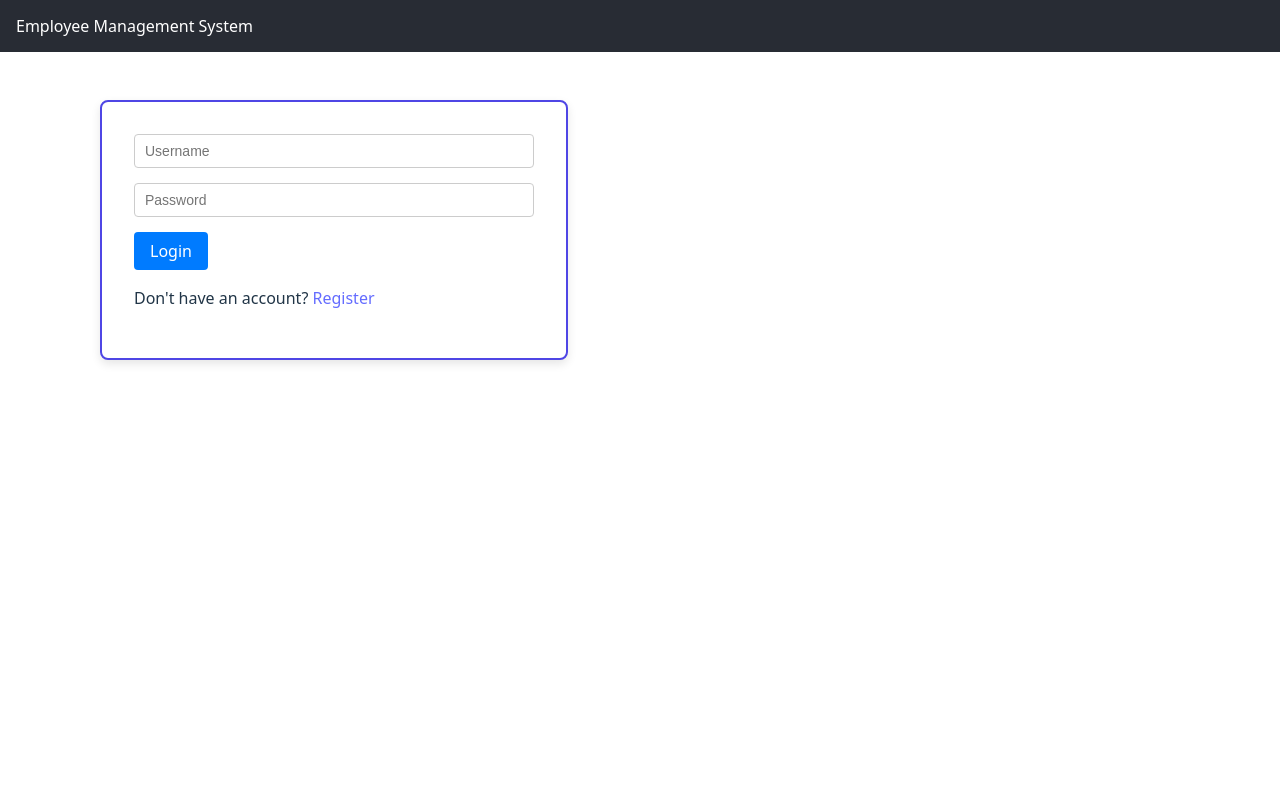
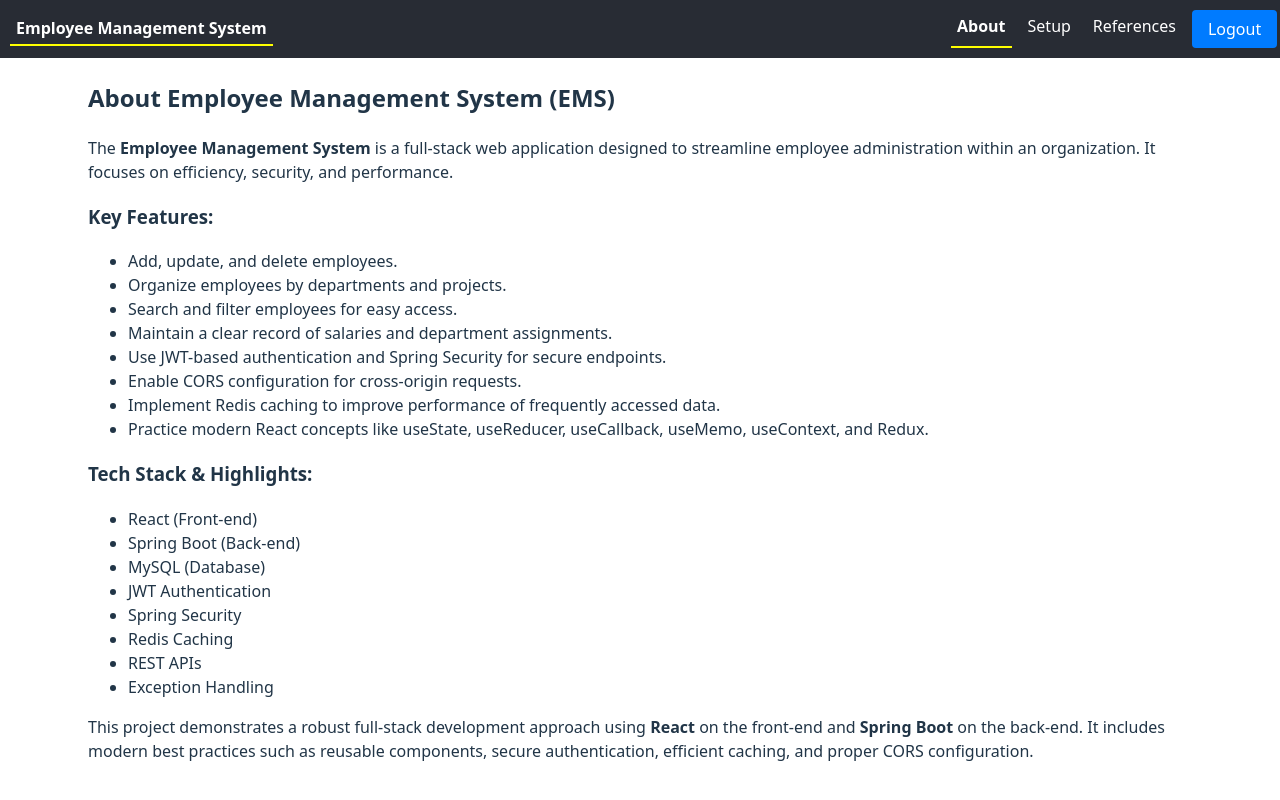
Before and after one commit to smreeti/employee-management-system, a React (Vite) app in the folder ems-fe/: page /about in a window 1280 px wide. Before the commit this address led to /. Shown: the top 800 px of the page. Built offline with nearby package versions, Linux system fonts and the light colour scheme.

Commit message:
getting started with tan stack query

```diff
--- a/ems-fe/package.json
+++ b/ems-fe/package.json
@@ -11,6 +11,7 @@
   },
   "dependencies": {
     "@reduxjs/toolkit": "^2.11.2",
+    "@tanstack/react-query": "^5.95.2",
     "axios": "^1.13.6",
     "react": "^19.2.0",
     "react-dom": "^19.2.0",
--- a/ems-fe/src/App.css
+++ b/ems-fe/src/App.css
@@ -4,6 +4,9 @@
   color-scheme: light;
 }
 
+.page-content {
+  margin: 80px;
+}
 
 .navbar {
   position: fixed;
@@ -92,7 +95,7 @@ button:hover {
 
 /* Table styles */
 table {
-  width: 100%;
+  width: 10%;
   border-collapse: collapse;
   margin-top: 24px;
   font-family: 'Segoe UI', Tahoma, Geneva, Verdana, sans-serif;
@@ -257,6 +260,11 @@ tbody button:hover {
   font-size: 15px;
 }
 
+.center-form {
+  display: flex;
+  justify-content: center;
+}
+
 .login-container {
   border: 2px solid #4f46e5;
   border-radius: 8px;
--- a/ems-fe/src/App.jsx
+++ b/ems-fe/src/App.jsx
@@ -2,13 +2,22 @@ import { Page } from './Page';
 import './App.css';
 import { BrowserRouter as Router } from 'react-router-dom';
 import { AuthProvider } from './auth/AuthProvider';
+import { QueryClientProvider, QueryClient } from '@tanstack/react-query';
 
 function App() {
+
+  const queryClient = new QueryClient();
+
   return (
     <>
-      <Router>
-        <AuthProvider> <Page /></AuthProvider>
-      </Router>
+      <QueryClientProvider client={queryClient}>
+        <Router>
+          <AuthProvider>
+            <Page />
+          </AuthProvider>
+        </Router>
+      </QueryClientProvider>
+
     </>
   )
 }
--- a/ems-fe/src/auth/AuthProvider.jsx
+++ b/ems-fe/src/auth/AuthProvider.jsx
@@ -6,7 +6,7 @@ const AuthContext = createContext();
 
 export const AuthProvider = ({ children }) => {
     const [accessToken, setAccessToken] = useState(null);
-    const [isAuthenticated, setIsAuthenticated] = useState(false);
+    const [isAuthenticated, setIsAuthenticated] = useState(true);
     const navigate = useNavigate();
 
    const login = async (username, password) => {
--- a/ems-fe/src/components/About.jsx
+++ b/ems-fe/src/components/About.jsx
@@ -1,26 +1,45 @@
- const About = () => {
+const About = () => {
+    const features = [
+        "Add, update, and delete employees.",
+        "Organize employees by departments and projects.",
+        "Search and filter employees for easy access.",
+        "Maintain a clear record of salaries and department assignments.",
+        "Use JWT-based authentication and Spring Security for secure endpoints.",
+        "Enable CORS configuration for cross-origin requests.",
+        "Implement Redis caching to improve performance of frequently accessed data.",
+        "Practice modern React concepts like useState, useReducer, useCallback, useMemo, useContext, and Redux.",
+    ];
+
+    const techStack = ["React (Front-end)", "Spring Boot (Back-end)", "MySQL (Database)", "JWT Authentication", "Spring Security", "Redis Caching", "REST APIs", "Exception Handling"];
+
     return (
         <div className="about-page">
-            <h2>About Employee Management System</h2>
+            <h2>About Employee Management System (EMS)</h2>
 
             <p>
-                The <strong>Employee Management System</strong> (EMS) is a web application
-                designed to simplify employee administration within an organization.
-                It allows users to:
+                The <strong>Employee Management System</strong> is a full-stack web application designed
+                to streamline employee administration within an organization. It focuses on efficiency, security,
+                and performance.
             </p>
 
+            <h3>Key Features:</h3>
             <ul>
-                <li>Add, update, and delete employees.</li>
-                <li>Organize employees by departments and projects.</li>
-                <li>Search and filter employees for easy access.</li>
-                <li>Maintain a clear record of salaries and department assignments.</li>
-                <li>Practice modern React concepts like <em>useState, useReducer, useCallback, useMemo, useContext</em> and <em>Redux</em>.</li>
+                {features.map((feature, index) => (
+                    <li key={index}>{feature}</li>
+                ))}
+            </ul>
+
+            <h3>Tech Stack & Highlights:</h3>
+            <ul>
+                {techStack.map((tech, index) => (
+                    <li key={index}>{tech}</li>
+                ))}
             </ul>
 
             <p>
-                This project is built using <strong>React</strong> for the front-end and
-                <strong> Spring Boot</strong> for the back-end, demonstrating full-stack
-                development with clean component architecture and reusable code.
+                This project demonstrates a robust full-stack development approach using <strong>React </strong>
+                on the front-end and <strong>Spring Boot</strong> on the back-end. It includes modern best practices
+                such as reusable components, secure authentication, efficient caching, and proper CORS configuration.
             </p>
         </div>
     );
--- a/ems-fe/src/components/Login.jsx
+++ b/ems-fe/src/components/Login.jsx
@@ -21,7 +21,7 @@ export const Login = () => {
     };
 
     return (
-        <form onSubmit={handleLogin}>
+        <form onSubmit={handleLogin} className ="center-form">
             <div className="login-container">
 
                 <div className="form-group">
--- a/ems-fe/src/components/Signup.jsx
+++ b/ems-fe/src/components/Signup.jsx
@@ -37,7 +37,7 @@ export const Signup = () => {
     };
 
     return (
-        <form onSubmit={handleSignup}>
+        <form onSubmit={handleSignup} className="center-form">
             <div className="login-container">
 
                 <div className="form-group">
--- /dev/null
+++ b/ems-fe/src/components/references/TanStackQuery.jsx
@@ -0,0 +1,42 @@
+import { useQuery } from "@tanstack/react-query";
+import { fetchEmployees } from "../../services/employeeService";
+
+export const TanStackQuery = () => {
+    const { data: employees, isPending } = useQuery({
+        queryKey: ['employees'],
+        queryFn: fetchEmployees
+    });
+
+    if (isPending) {
+        console.log('pending');
+        return <p>Loading...</p>;
+    }
+
+    return (
+        <div className="employee-list">
+            <h2>Employee List</h2>
+
+            <table>
+                <thead>
+                    <tr>
+                        <th>Name</th>
+                        <th>Email</th>
+                        <th>Department</th>
+                        <th>Salary</th>
+                    </tr>
+                </thead>
+                <tbody>
+                    {employees?.map(emp => (
+                        <tr key={emp.id}>
+                            <td>{emp.name}</td>
+                            <td>{emp.email}</td>
+                            <td>{emp.department.name}</td>
+                            <td>{emp.salary}</td>
+                        </tr>
+                    ))}
+                </tbody>
+            </table>
+
+        </div>
+    );
+}
--- a/ems-fe/src/components/references/referencePages.jsx
+++ b/ems-fe/src/components/references/referencePages.jsx
@@ -11,6 +11,7 @@ import { UseStateExample } from "./UseStateExample";
 import UseEffectExample from "./UseEffectExample";
 import { CustomHooksExample } from "./CustomHooksExample";
 import { LazyLoadExample } from "./LazyLoadExample";
+import { TanStackQuery } from "./TanStackQuery";
 
 export const referencePages = [
     { path: "hoc", component: <HOCExample />, label: "Higher Order Component" },
@@ -24,5 +25,6 @@ export const referencePages = [
     { path: "useMemo", component: <UseMemoExample />, label: "useMemo" },
     { path: "customHooks", component: <CustomHooksExample />, label: "customHooks" },
     { path: "redux", component: <ReduxExample />, label: "Redux" },
-    { path: "lazyLoading", component: <LazyLoadExample />, label: "Lazy Loading" }
+    { path: "lazyLoading", component: <LazyLoadExample />, label: "Lazy Loading" },
+    { path: "tanStackQuery", component: <TanStackQuery />, label: "Tan Stack Query" }
 ];
--- a/ems-fe/src/index.css
+++ b/ems-fe/src/index.css
@@ -18,9 +18,8 @@ a:hover {
 }
 
 body {
-  margin: 100px;
-  display: flex;
-  min-width: 320px;
+  /* display: flex; */
+  /* min-width: 320px; */
   min-height: 100vh;
 }
 
--- a/ems-fe/src/services/employeeService.js
+++ b/ems-fe/src/services/employeeService.js
@@ -19,3 +19,11 @@ export const searchEmployees = (name) => {
 export const deleteEmployee = (id) => {
     return api.delete("/employee/deleteEmployee/" + id);
 };
+
+export const fetchEmployees = async () => {
+    const response = await getAllEmployees();
+    if (!response.data || response.data.length === 0) {
+        throw new Error('No employees found');
+    }
+    return response.data;
+};
```
Also changed, not shown: 1 other file (tests, documents, lock files or other folders).
